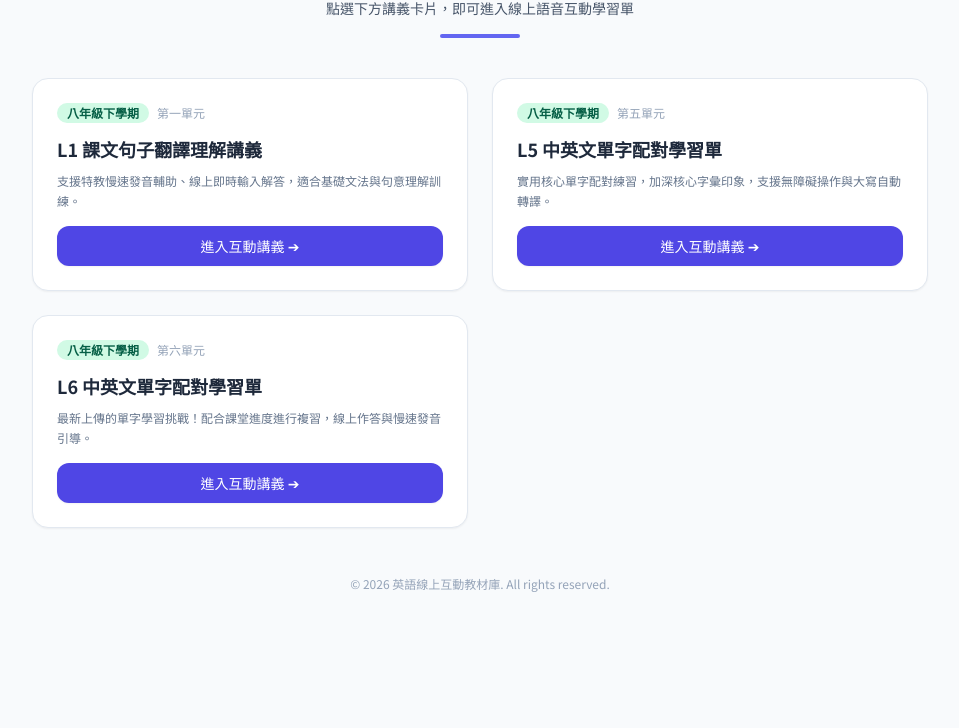
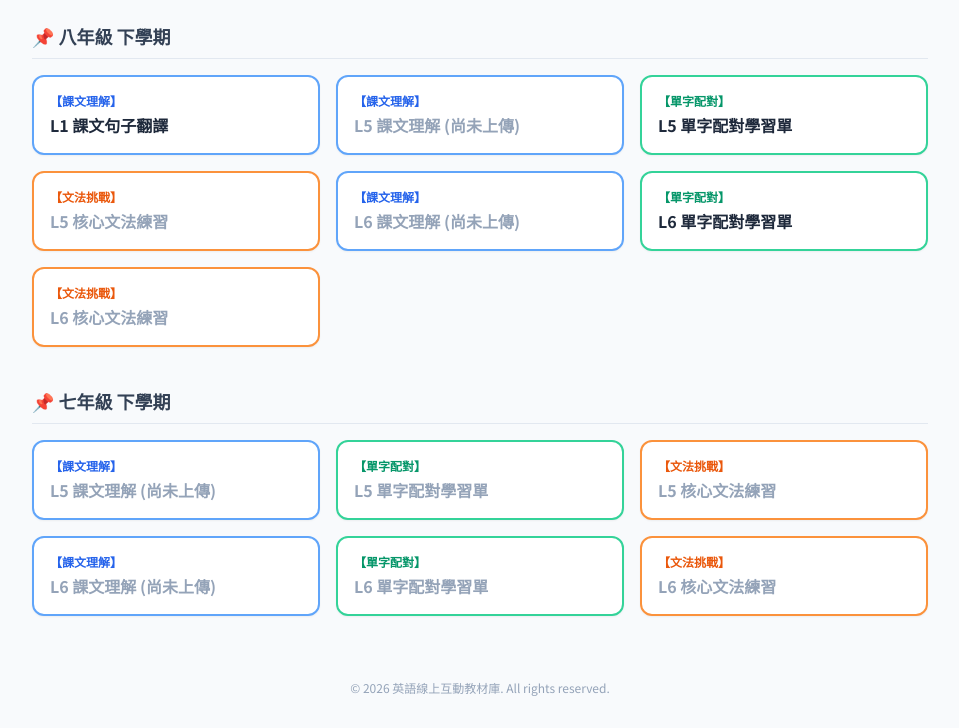
Before and after one commit to Sinny-Hong/spe-english, a plain HTML site: page index.html in a window 1280 px wide. Shown: the part 90-818 px from the top of the page, without its empty margins (160-1119 px from the left). Drawn offline with nearby package versions, Linux system fonts and the light colour scheme.

Commit message:
Update index.html

```diff
--- a/index.html
+++ b/index.html
@@ -9,73 +9,124 @@
   <!-- Google Fonts: Noto Sans TC -->
   <link href="https://fonts.googleapis.com/css2?family=Noto+Sans+TC:wght@400;500;700&display=swap" rel="stylesheet">
   <style>
-    body {
-      font-family: 'Noto Sans TC', sans-serif;
-      background-color: #f8fafc;
-    }
+    body { font-family: 'Noto Sans TC', sans-serif; background-color: #f8fafc; }
   </style>
 </head>
-<body class="min-h-screen py-10 px-4 flex flex-col items-center">
+<body class="min-h-screen py-8 px-4 flex flex-col items-center">
 
-  <!-- 標題大外框 -->
-  <div class="w-full max-w-4xl text-center mb-10">
-    <h1 class="text-3xl font-bold text-slate-800 tracking-wide mb-3">📚 英語線上互動教材庫</h1>
-    <p class="text-slate-600 text-sm">點選下方講義卡片，即可進入線上語音互動學習單</p>
-    <div class="h-1 w-20 bg-indigo-500 mx-auto mt-4 rounded-full"></div>
+  <!-- 標題 -->
+  <div class="w-full max-w-4xl text-center mb-8">
+    <h1 class="text-2xl font-bold text-slate-800 tracking-wide">📚 英語線上互動教材庫</h1>
+    <div class="h-1 w-16 bg-indigo-500 mx-auto mt-3 rounded-full"></div>
   </div>
 
-  <!-- 目錄卡片清單 -->
-  <div class="w-full max-w-4xl grid grid-cols-1 md:grid-cols-2 gap-6">
+  <!-- 主要內容區：按年級分區 -->
+  <div class="w-full max-w-4xl space-y-10">
 
-    <!-- 卡片 1：L1 課文講義 -->
-    <div class="bg-white rounded-2xl shadow-sm border border-slate-200 p-6 flex flex-col justify-between hover:shadow-md transition">
-      <div>
-        <div class="flex items-center gap-2 mb-3">
-          <span class="px-2.5 py-0.5 bg-emerald-100 text-emerald-800 text-xs font-bold rounded-full">八年級下學期</span>
-          <span class="text-slate-400 text-xs">第一單元</span>
-        </div>
-        <h3 class="text-lg font-bold text-slate-800 mb-2">L1 課文句子翻譯理解講義</h3>
-        <p class="text-slate-500 text-xs leading-relaxed mb-4">支援特教慢速發音輔助、線上即時輸入解答，適合基礎文法與句意理解訓練。</p>
+    <!-- ==================== 八年級下學期 ==================== -->
+    <div>
+      <div class="flex items-center gap-2 mb-4 border-b border-slate-200 pb-2">
+        <span class="text-lg font-bold text-slate-700">📌 八年級 下學期</span>
       </div>
-      <a href="114-8-2-1read.html" class="w-full text-center py-2.5 bg-indigo-600 hover:bg-indigo-700 text-white font-medium rounded-xl text-sm transition shadow-sm block">
-        進入互動講義 ➔
-      </a>
+      <!-- 緊湊格線：一行最多可以放3個卡片 -->
+      <div class="grid grid-cols-1 sm:grid-cols-2 md:grid-cols-3 gap-4">
+
+        <!-- 【範本/已完成】L1 課文藍色框 -->
+        <a href="114-8-2-1read.html" class="block bg-white border-2 border-blue-400 hover:bg-blue-50/50 rounded-xl p-4 shadow-sm transition group">
+          <div class="text-xs font-bold text-blue-600 mb-1">【課文理解】</div>
+          <div class="text-base font-bold text-slate-800 group-hover:text-blue-600 transition">L1 課文句子翻譯</div>
+        </a>
+
+        <!-- L5 課文藍色框 -->
+        <a href="#" class="block bg-white border-2 border-blue-400 hover:bg-blue-50/50 rounded-xl p-4 shadow-sm transition group">
+          <div class="text-xs font-bold text-blue-600 mb-1">【課文理解】</div>
+          <div class="text-base font-bold text-slate-400 group-hover:text-blue-600 transition">L5 課文理解 (尚未上傳)</div>
+        </a>
+
+        <!-- L5 單字綠色框 (已連線) -->
+        <a href="114-8-2-5voc.html" class="block bg-white border-2 border-emerald-400 hover:bg-emerald-50/50 rounded-xl p-4 shadow-sm transition group">
+          <div class="text-xs font-bold text-emerald-600 mb-1">【單字配對】</div>
+          <div class="text-base font-bold text-slate-800 group-hover:text-emerald-600 transition">L5 單字配對學習單</div>
+        </a>
+
+        <!-- L5 文法橘色框 -->
+        <a href="#" class="block bg-white border-2 border-orange-400 hover:bg-orange-50/50 rounded-xl p-4 shadow-sm transition group">
+          <div class="text-xs font-bold text-orange-600 mb-1">【文法挑戰】</div>
+          <div class="text-base font-bold text-slate-400 group-hover:text-orange-600 transition">L5 核心文法練習</div>
+        </a>
+
+        <!-- L6 課文藍色框 -->
+        <a href="#" class="block bg-white border-2 border-blue-400 hover:bg-blue-50/50 rounded-xl p-4 shadow-sm transition group">
+          <div class="text-xs font-bold text-blue-600 mb-1">【課文理解】</div>
+          <div class="text-base font-bold text-slate-400 group-hover:text-blue-600 transition">L6 課文理解 (尚未上傳)</div>
+        </a>
+
+        <!-- L6 單字綠色框 (已連線) -->
+        <a href="114-8-2-6voc.html" class="block bg-white border-2 border-emerald-400 hover:bg-emerald-50/50 rounded-xl p-4 shadow-sm transition group">
+          <div class="text-xs font-bold text-emerald-600 mb-1">【單字配對】</div>
+          <div class="text-base font-bold text-slate-800 group-hover:text-emerald-600 transition">L6 單字配對學習單</div>
+        </a>
+
+        <!-- L6 文法橘色框 -->
+        <a href="#" class="block bg-white border-2 border-orange-400 hover:bg-orange-50/50 rounded-xl p-4 shadow-sm transition group">
+          <div class="text-xs font-bold text-orange-600 mb-1">【文法挑戰】</div>
+          <div class="text-base font-bold text-slate-400 group-hover:text-orange-600 transition">L6 核心文法練習</div>
+        </a>
+
+      </div>
     </div>
 
-    <!-- 卡片 2：L5 單字學習單 -->
-    <div class="bg-white rounded-2xl shadow-sm border border-slate-200 p-6 flex flex-col justify-between hover:shadow-md transition">
-      <div>
-        <div class="flex items-center gap-2 mb-3">
-          <span class="px-2.5 py-0.5 bg-emerald-100 text-emerald-800 text-xs font-bold rounded-full">八年級下學期</span>
-          <span class="text-slate-400 text-xs">第五單元</span>
-        </div>
-        <h3 class="text-lg font-bold text-slate-800 mb-2">L5 中英文單字配對學習單</h3>
-        <p class="text-slate-500 text-xs leading-relaxed mb-4">實用核心單字配對練習，加深核心字彙印象，支援無障礙操作與大寫自動轉譯。</p>
+
+    <!-- ==================== 七年級 下學期 ==================== -->
+    <div>
+      <div class="flex items-center gap-2 mb-4 border-b border-slate-200 pb-2">
+        <span class="text-lg font-bold text-slate-700">📌 七年級 下學期</span>
       </div>
-      <a href="114-8-2-5voc.html" class="w-full text-center py-2.5 bg-indigo-600 hover:bg-indigo-700 text-white font-medium rounded-xl text-sm transition shadow-sm block">
-        進入互動講義 ➔
-      </a>
-    </div>
+      <div class="grid grid-cols-1 sm:grid-cols-2 md:grid-cols-3 gap-4">
 
-    <!-- 卡片 3：L6 單字學習單 -->
-    <div class="bg-white rounded-2xl shadow-sm border border-slate-200 p-6 flex flex-col justify-between hover:shadow-md transition">
-      <div>
-        <div class="flex items-center gap-2 mb-3">
-          <span class="px-2.5 py-0.5 bg-emerald-100 text-emerald-800 text-xs font-bold rounded-full">八年級下學期</span>
-          <span class="text-slate-400 text-xs">第六單元</span>
-        </div>
-        <h3 class="text-lg font-bold text-slate-800 mb-2">L6 中英文單字配對學習單</h3>
-        <p class="text-slate-500 text-xs leading-relaxed mb-4">最新上傳的單字學習挑戰！配合課堂進度進行複習，線上作答與慢速發音引導。</p>
+        <!-- L5 課文藍色框 -->
+        <a href="#" class="block bg-white border-2 border-blue-400 hover:bg-blue-50/50 rounded-xl p-4 shadow-sm transition group">
+          <div class="text-xs font-bold text-blue-600 mb-1">【課文理解】</div>
+          <div class="text-base font-bold text-slate-400 group-hover:text-blue-600 transition">L5 課文理解 (尚未上傳)</div>
+        </a>
+
+        <!-- L5 單字綠色框 -->
+        <a href="#" class="block bg-white border-2 border-emerald-400 hover:bg-emerald-50/50 rounded-xl p-4 shadow-sm transition group">
+          <div class="text-xs font-bold text-emerald-600 mb-1">【單字配對】</div>
+          <div class="text-base font-bold text-slate-400 group-hover:text-emerald-600 transition">L5 單字配對學習單</div>
+        </a>
+
+        <!-- L5 文法橘色框 -->
+        <a href="#" class="block bg-white border-2 border-orange-400 hover:bg-orange-50/50 rounded-xl p-4 shadow-sm transition group">
+          <div class="text-xs font-bold text-orange-600 mb-1">【文法挑戰】</div>
+          <div class="text-base font-bold text-slate-400 group-hover:text-orange-600 transition">L5 核心文法練習</div>
+        </a>
+
+        <!-- L6 課文藍色框 -->
+        <a href="#" class="block bg-white border-2 border-blue-400 hover:bg-blue-50/50 rounded-xl p-4 shadow-sm transition group">
+          <div class="text-xs font-bold text-blue-600 mb-1">【課文理解】</div>
+          <div class="text-base font-bold text-slate-400 group-hover:text-blue-600 transition">L6 課文理解 (尚未上傳)</div>
+        </a>
+
+        <!-- L6 單字綠色框 -->
+        <a href="#" class="block bg-white border-2 border-emerald-400 hover:bg-emerald-50/50 rounded-xl p-4 shadow-sm transition group">
+          <div class="text-xs font-bold text-emerald-600 mb-1">【單字配對】</div>
+          <div class="text-base font-bold text-slate-400 group-hover:text-emerald-600 transition">L6 單字配對學習單</div>
+        </a>
+
+        <!-- L6 文法橘色框 -->
+        <a href="#" class="block bg-white border-2 border-orange-400 hover:bg-orange-50/50 rounded-xl p-4 shadow-sm transition group">
+          <div class="text-xs font-bold text-orange-600 mb-1">【文法挑戰】</div>
+          <div class="text-base font-bold text-slate-400 group-hover:text-orange-600 transition">L6 核心文法練習</div>
+        </a>
+
       </div>
-      <a href="114-8-2-6voc.html" class="w-full text-center py-2.5 bg-indigo-600 hover:bg-indigo-700 text-white font-medium rounded-xl text-sm transition shadow-sm block">
-        進入互動講義 ➔
-      </a>
     </div>
 
   </div>
 
-  <!-- 頁尾宣告 -->
-  <div class="w-full max-w-4xl text-center mt-12 text-xs text-slate-400">
+  <!-- 頁尾 -->
+  <div class="w-full max-w-4xl text-center mt-16 text-xs text-slate-400">
     © 2026 英語線上互動教材庫. All rights reserved.
   </div>
 
```
